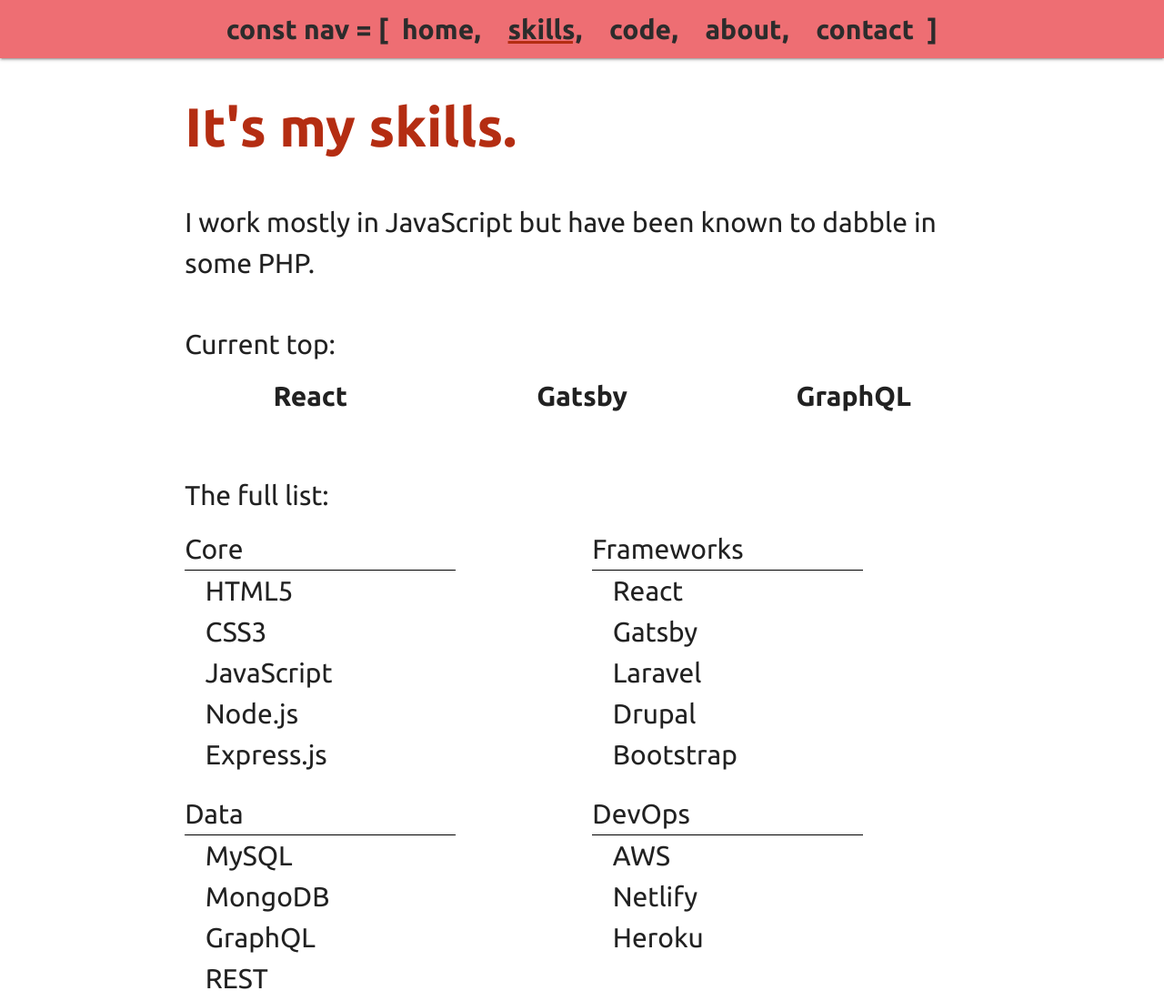
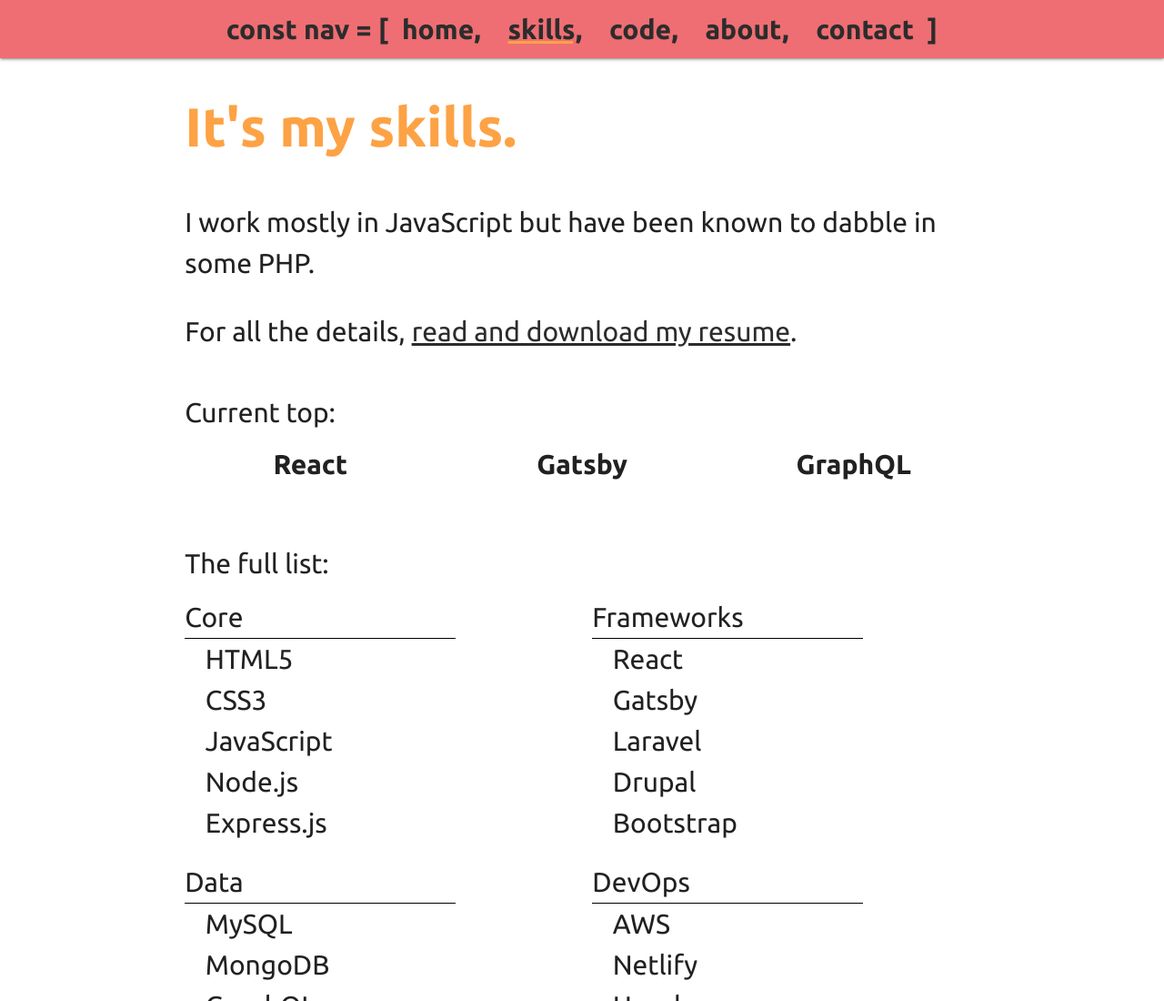
Before and after one commit to its-nate/portfolio-gatsby, a Gatsby site: page /skills in a window 1280 px wide. Shown: the top 1100 px of the page at 91% size. Built offline with nearby package versions, Linux system fonts and the light colour scheme; Gatsby itself is replaced by a stand-in of ours.

Commit message:
change theme to orange to match resume, update with link to resume

```diff
--- a/src/components/layout.css
+++ b/src/components/layout.css
@@ -53,7 +53,7 @@ nav {
 
 .nav-item:hover {
   background-color: white;
-  text-decoration-color: #b42d12;
+  text-decoration-color: #fda245;
   text-decoration-line: underline;
 }
 
@@ -87,7 +87,7 @@ nav.nav-center ul li a {
 }
 
 .active-nav {
-  text-decoration-color: #b42d12;
+  text-decoration-color: #fda245;
   text-decoration-line: underline;
 }
 
@@ -98,7 +98,7 @@ Page Styles
 */
 
 .page-header {
-  color: #b42d12;
+  color: #fda245;
   font-size: 4rem;
   font-weight: 700;
   margin-bottom: 0;
--- a/src/pages/skills.js
+++ b/src/pages/skills.js
@@ -16,6 +16,9 @@ const Skills = () => (
           <p className="page-body">
             I work mostly in JavaScript but have been known to dabble in some
             PHP.
+          </p>
+          <p className="page-body">
+            For all the details, <a href="https://resume.itsnate.dev" target="_blank" rel="noreferrer" class="page-link">read and download my resume</a>.
           </p>
         </div>
       </div>
```
